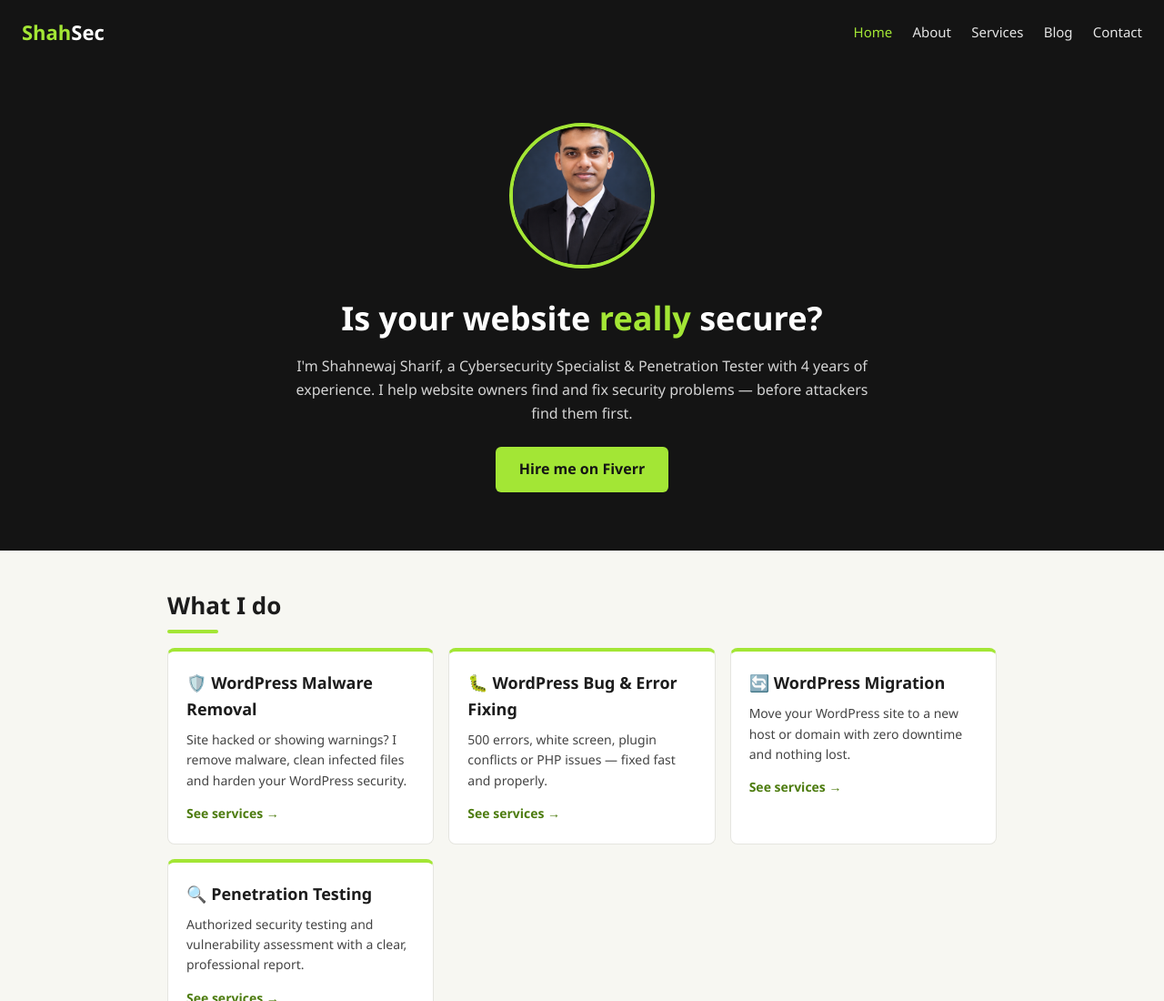
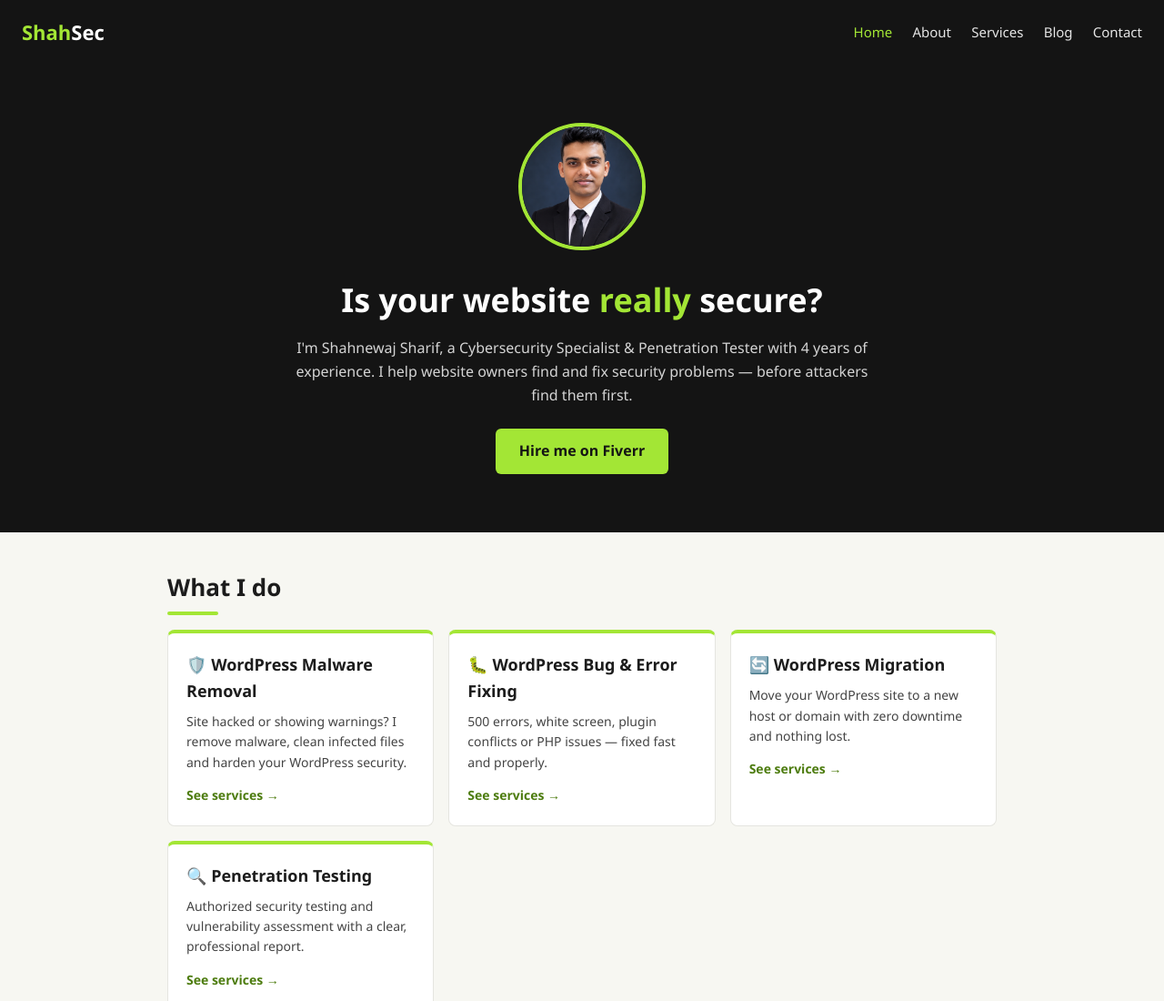
Before and after one commit to shahsec/shahsec.github.io, a plain HTML site: page index.html in a window 1280 px wide. Shown: the top 1100 px of the page at 91% size. Drawn offline with Linux system fonts and the light colour scheme.

Commit message:
Update style.css

```diff
--- a/style.css
+++ b/style.css
@@ -26,4 +26,4 @@ article .date { font-size: 13px; color: #777; margin-bottom: 10px; }
 article ul { margin: 10px 0 10px 20px; }
 footer { background: #141414; color: #a3a3a3; text-align: center; padding: 24px; font-size: 14px; margin-top: 40px; }
 footer a { color: #a3e635; text-decoration: none; }
-.profile-pic { width: 160px; height: 160px; border-radius: 50%; object-fit: cover; border: 4px solid #a3e635; margin-bottom: 18px; }
+.profile-pic { width: 140px; height: 140px; border-radius: 50%; object-fit: cover; object-position: 50% 20%; border: 4px solid #a3e635; margin-bottom: 18px; }
```
